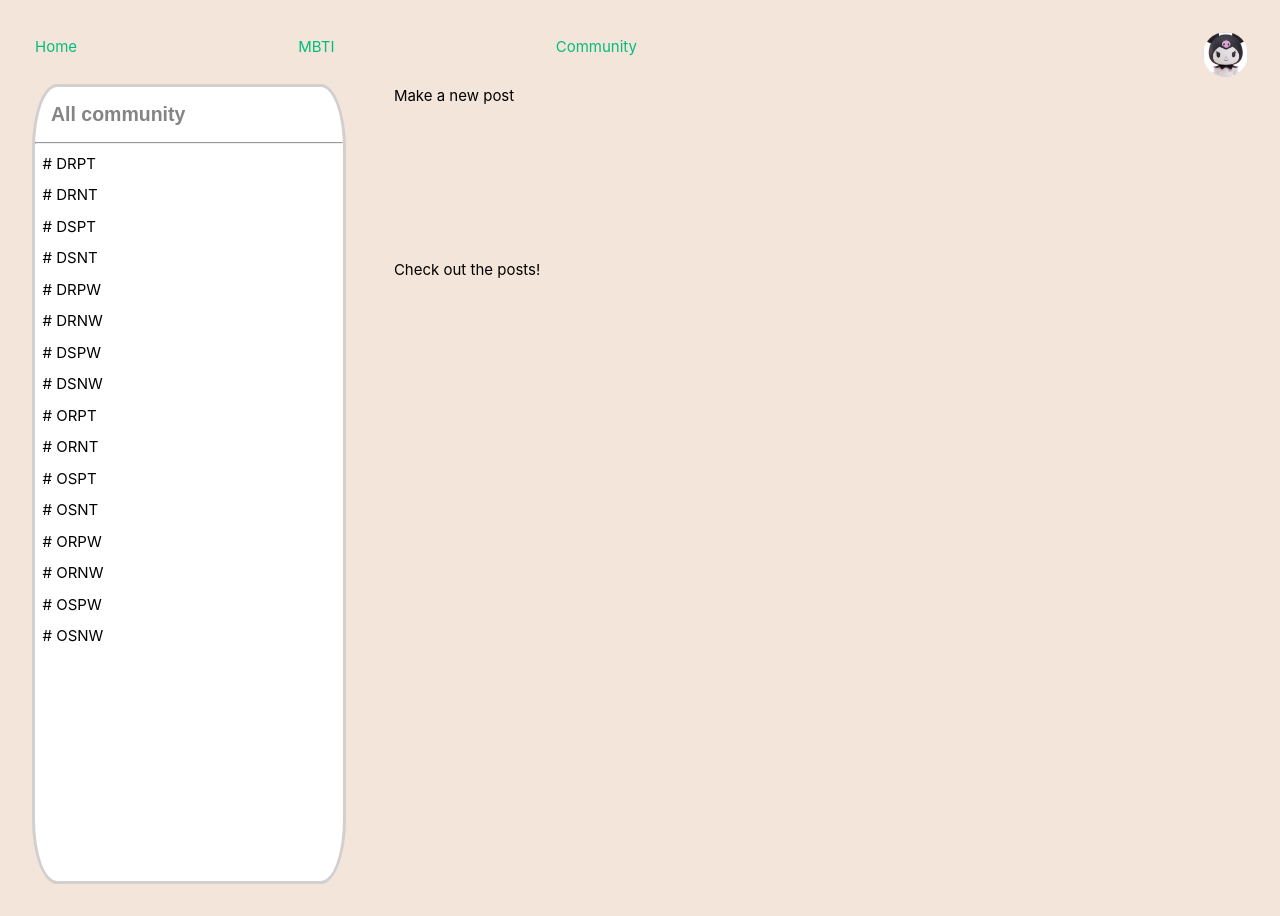
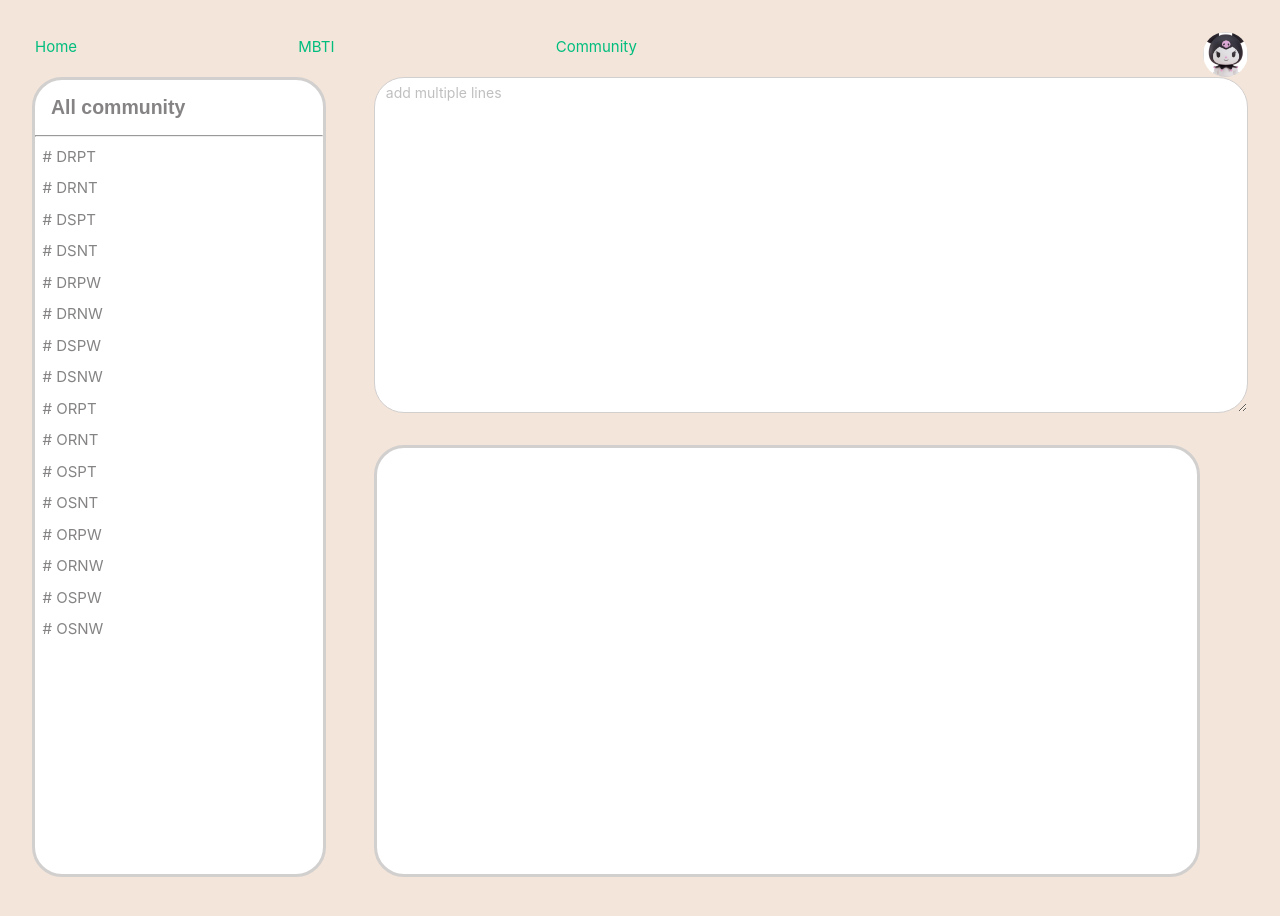
Before and after one commit to y1hanh/Skin-type-detection-recommendation-front-end, a Vue app: page /community in a window 1280 px wide. Built offline with nearby package versions, Linux system fonts and the light colour scheme.

Commit message:
ant design

```diff
--- a/package.json
+++ b/package.json
@@ -9,12 +9,14 @@
     "preview": "vite preview"
   },
   "dependencies": {
+    "ant-design-vue": "^4.2.3",
     "pinia": "^2.1.7",
     "vue": "^3.4.29",
     "vue-router": "^4.3.3"
   },
   "devDependencies": {
     "@vitejs/plugin-vue": "^5.0.5",
+    "unplugin-vue-components": "^0.27.3",
     "vite": "^5.3.1"
   }
 }
--- a/src/components/Community.vue
+++ b/src/components/Community.vue
@@ -1,5 +1,16 @@
 <script setup>
-import mbti_array from "../assets/mbti_array.json"
+import { ref } from "vue";
+import mbti_array from "../assets/mbti_array.json";
+import { Input } from 'ant-design-vue';
+
+function searchMbti() {
+  console.log("clicked!")
+};
+
+const message = ref("");
+
+const { TextArea } = Input;
+
 </script>
 
 <template>
@@ -8,15 +19,18 @@ import mbti_array from "../assets/mbti_array.json"
     <p class="header">All community</p>
     <hr style="color: #D2CFCF;"/>
     <ul v-for="mbti in mbti_array.mbti" :key="mbti">
-      <li># {{ mbti }} </li>
+      <li @click="searchMbti" style="color: #858383;"># {{ mbti }} </li>
     </ul>
   </div>
   <div class="community-flex-right">
-    <div class="top-box">
-      Make a new post
-    </div>
+    <TextArea
+    class="top-box"
+    v-model="message"
+    placeholder="add multiple lines"
+    :rows="10"
+    :maxlength="6">
+    </TextArea>
     <div class="button-box">
-      Check out the posts!
     </div>
   </div>
 </body>
@@ -34,23 +48,36 @@ ul{
 }
 .community-flex-left {
   flex-grow: 1;
-  border-radius: 8%;
+  border-radius: 30px;
   border-style: solid;
   background-color: #FFFFFF;
   border-color: #D2CFCF;
   margin-right: 3rem;
 }
+
+.top-box {
+  flex-grow: 1;
+  border-radius: 30px;
+  border-style: solid;
+  background-color: #FFFFFF;
+  border-color: #D2CFCF;
+  margin-right: 3rem;
+}
+
 .community-flex-right {
   flex-grow: 5;
   display: flex;
   flex-direction: column;
 }
 
-.top-box {
-  flex-grow: 1;
-}
 .button-box{
   flex-grow: 4;
+  margin-top: 2rem;
+  border-radius: 30px;
+  border-style: solid;
+  background-color: #FFFFFF;
+  border-color: #D2CFCF;
+  margin-right: 3rem;
 }
 
 .header {
--- a/vite.config.js
+++ b/vite.config.js
@@ -3,10 +3,20 @@ import { fileURLToPath, URL } from 'node:url'
 import { defineConfig } from 'vite'
 import vue from '@vitejs/plugin-vue'
 
+import Components from 'unplugin-vue-components/vite';
+import { AntDesignVueResolver } from 'unplugin-vue-components/resolvers';
+
 // https://vitejs.dev/config/
 export default defineConfig({
   plugins: [
     vue(),
+    Components({
+      resolvers: [
+        AntDesignVueResolver({
+          importStyle: false, // css in js
+        }),
+      ],
+    }),
   ],
   resolve: {
     alias: {
```
Also changed, not shown: src/main.js (+5 -2 lines), 1 other file (tests, documents, lock files or other folders).
